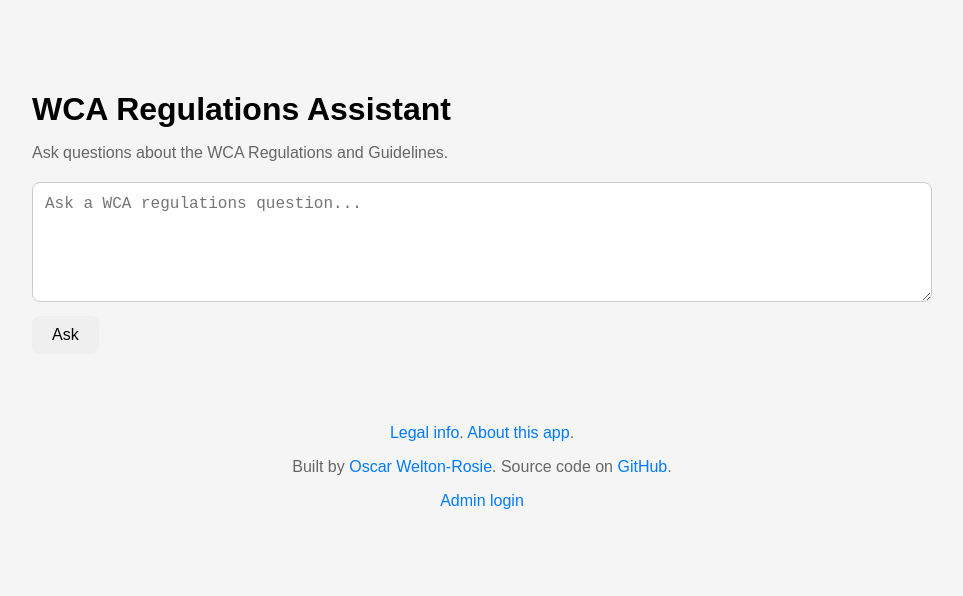
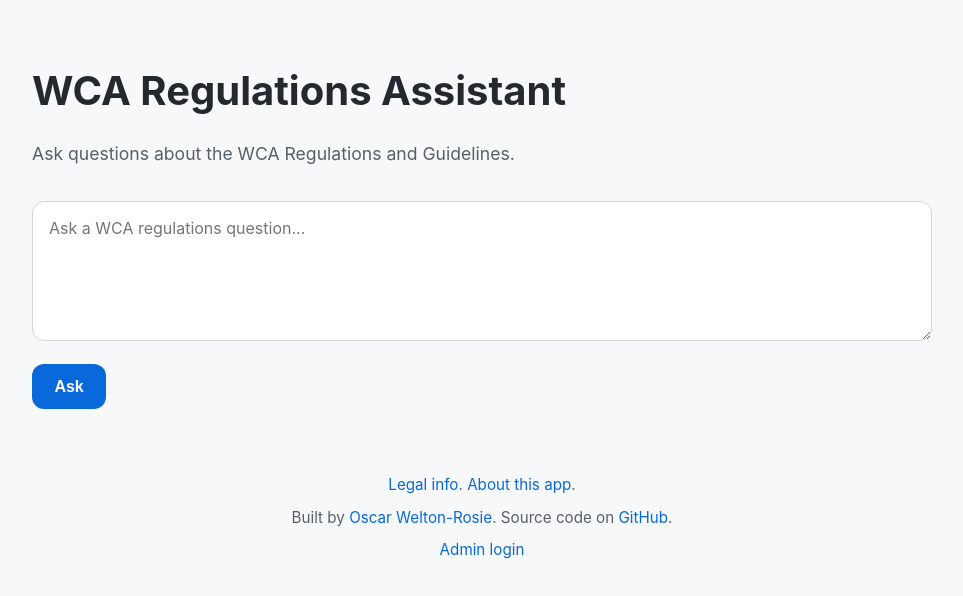
Before and after one commit to OWelton-Rosie/regs-helper, a SvelteKit app in the folder frontend/: page / in a window 1280 px wide. Shown: the top 596 px of the page, without its empty margins (158-1121 px from the left). Built offline with nearby package versions, Linux system fonts and the light colour scheme.

Commit message:
fully fledged UI designer

```diff
--- a/frontend/src/app.css
+++ b/frontend/src/app.css
@@ -1,113 +1,235 @@
 body {
-	font-family: Arial, sans-serif;
-	background: #f5f5f5;
-    margin-left: 10%;
-    margin-right: 10%;
+	font-family:
+		Inter,
+		-apple-system,
+		BlinkMacSystemFont,
+		"Segoe UI",
+		sans-serif;
+
+	background: #f6f8fa;
+	color: #24292f;
+
+	max-width: 1000px;
+	margin: 0 auto;
+	padding: 2rem;
+
+	line-height: 1.6;
 }
 
 .container {
 	max-width: 900px;
-	margin: 50px auto;
-	padding: 20px;
+	margin: 0 auto;
 }
 
 h1 {
-	margin-bottom: 10px;
+	font-size: 2.5rem;
+	font-weight: 700;
+	margin-bottom: 0.5rem;
 }
 
 .subtitle {
-	color: #666;
-	margin-bottom: 20px;
+	color: #57606a;
+	font-size: 1.1rem;
+	margin-bottom: 2rem;
+}
+
+textarea,
+input {
+	width: 100%;
+
+	padding: 1rem;
+
+	font-size: 1rem;
+	font-family: inherit;
+
+	border: 1px solid #d0d7de;
+	border-radius: 12px;
+
+	background: white;
+
+	box-sizing: border-box;
+
+	transition:
+		border-color 0.15s,
+		box-shadow 0.15s;
 }
 
 textarea {
-	width: 100%;
-	height: 120px;
-	padding: 12px;
-	font-size: 16px;
-	box-sizing: border-box;
-	border: 1px solid #ccc;
-	border-radius: 8px;
+	min-height: 140px;
 	resize: vertical;
 }
 
-button {
-	margin-top: 10px;
-	padding: 10px 20px;
-	font-size: 16px;
-	cursor: pointer;
-	border: none;
-	border-radius: 8px;
+textarea:focus,
+input:focus {
+	outline: none;
+
+	border-color: #0969da;
+
+	box-shadow:
+		0 0 0 3px rgba(9, 105, 218, 0.15);
 }
 
-.loading {
-	margin-top: 20px;
+button {
+	margin-top: 1rem;
+
+	padding: 0.85rem 1.4rem;
+
+	border: none;
+	border-radius: 12px;
+
+	background: #0969da;
+	color: white;
+
+	font-size: 1rem;
+	font-weight: 600;
+
+	cursor: pointer;
+
+	transition:
+		transform 0.15s,
+		background 0.15s;
+}
+
+button:hover {
+	background: #0860ca;
+	transform: translateY(-1px);
+}
+
+button:active {
+	transform: translateY(0);
+}
+
+.loading,
+.warming-up {
+	margin-top: 1rem;
+	color: #57606a;
+}
+
+.answer,
+details {
+	background: white;
+
+	border: 1px solid #d8dee4;
+	border-radius: 14px;
+
+	box-shadow:
+		0 1px 3px rgba(0, 0, 0, 0.06);
+
+	padding: 1.25rem;
 }
 
 .answer {
-	margin-top: 30px;
-	padding: 20px;
-	background: white;
-	border-radius: 8px;
+	margin-top: 2rem;
 }
 
-.answer p {
+.answer h2,
+.sources h2 {
+	margin-top: 0;
+}
+
+.answer p,
+details p {
 	white-space: pre-wrap;
-	line-height: 1.5;
+	line-height: 1.7;
 }
 
 .sources {
-	margin-top: 20px;
+	margin-top: 2rem;
 }
 
 details {
-	background: white;
-	border-radius: 8px;
-	margin-bottom: 10px;
-	padding: 10px;
+	margin-bottom: 1rem;
 }
 
 summary {
 	cursor: pointer;
-	font-weight: bold;
+	font-weight: 600;
+	font-size: 1rem;
 }
 
 details p {
-	white-space: pre-wrap;
-	line-height: 1.5;
-	padding-left: 1rem;
+	margin-top: 1rem;
 }
 
 a,
 a:visited {
-	color: #007bff;
+	color: #0969da;
 	text-decoration: none;
 }
 
-a:hover,
-a:visited:hover {
+a:hover {
 	text-decoration: underline;
 }
 
-footer {
-	margin-top: 50px;
-	text-align: center;
-	color: #666;
-	padding-bottom: 20px;
+
+@media (max-width: 700px) {
+	body {
+		padding: 1rem;
+	}
+
+	h1 {
+		font-size: 2rem;
+	}
+
+	button {
+		width: 100%;
+	}
 }
 
-input {
-	width: 100%;
-	padding: 12px;
-	font-size: 16px;
-	box-sizing: border-box;
-	margin-bottom: 10px;
-	border: 1px solid #ccc;
-	border-radius: 8px;
+@media (prefers-color-scheme: dark) {
+
+	body {
+		background: #0d1117;
+		color: #e6edf3;
+	}
+
+	.subtitle,
+	.loading,
+	.warming-up {
+		color: #8b949e;
+	}
+
+	textarea,
+	input {
+		background: #161b22;
+		color: #e6edf3;
+		border-color: #30363d;
+	}
+
+	textarea::placeholder,
+	input::placeholder {
+		color: #8b949e;
+	}
+
+	.answer,
+	details {
+		background: #161b22;
+		border-color: #30363d;
+		box-shadow: none;
+	}
+
+	summary {
+		color: #e6edf3;
+	}
+
+	a,
+	a:visited {
+		color: #58a6ff;
+	}
+
+	button {
+		background: #1f6feb;
+	}
+
+	button:hover {
+		background: #388bfd;
+	}
+
+	textarea:focus,
+	input:focus {
+		border-color: #58a6ff;
+
+		box-shadow:
+			0 0 0 3px rgba(88, 166, 255, 0.15);
+	}
 }
-
-.warming-up {
-	margin-top: 10px;
-	color: #666;
-	font-style: italic;
-}
--- a/frontend/src/app.html
+++ b/frontend/src/app.html
@@ -4,6 +4,7 @@
 		<meta charset="utf-8" />
 		<meta name="viewport" content="width=device-width, initial-scale=1" />
 		<meta name="text-scale" content="scale" />
+		<meta name="color-scheme" content="light dark" />
 		%sveltekit.head%
 		<title>Regs Helper</title>
 	</head>
--- a/frontend/src/lib/components/Footer.svelte
+++ b/frontend/src/lib/components/Footer.svelte
@@ -3,3 +3,20 @@
     <p>Built by <a href="https://oweltonrosie.com" target="_blank" rel="noopener noreferrer">Oscar Welton-Rosie</a>. Source code on <a href="https://github.com/OWelton-Rosie/regs-helper" target="_blank" rel="noopener noreferrer">GitHub</a>.</p>
     <p><a href="admin">Admin login</a></p>
 </footer>
+
+<style>
+    footer {
+	margin-top: 4rem;
+
+	text-align: center;
+
+	color: #57606a;
+	font-size: 0.95rem;
+
+	padding-bottom: 2rem;
+}
+
+footer p {
+	margin: 0.5rem 0;
+}
+</style>
--- a/frontend/src/routes/+page.svelte
+++ b/frontend/src/routes/+page.svelte
@@ -53,6 +53,7 @@
 		Ask questions about the WCA Regulations and Guidelines.
 	</p>
 
+
 		<textarea
 			bind:value={question}
 			placeholder="Ask a WCA regulations question..."
@@ -61,6 +62,7 @@
 		<button onclick={ask}>
 			Ask
 		</button>
+
 
 	{#if loading}
 
```
Also changed, not shown: frontend/src/lib/components/Header.svelte (line endings or trailing spaces), 1 other file (tests, documents, lock files or other folders). Lines whose indentation alone changed are shown as unchanged.
